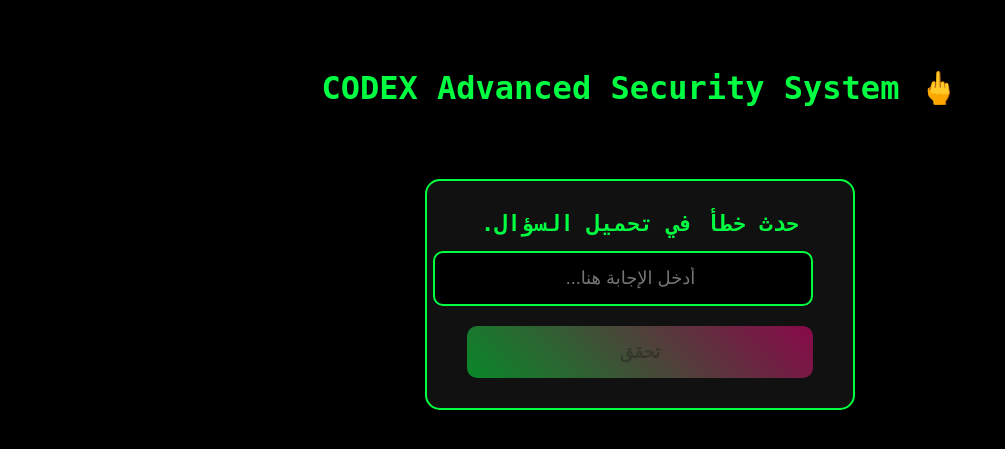
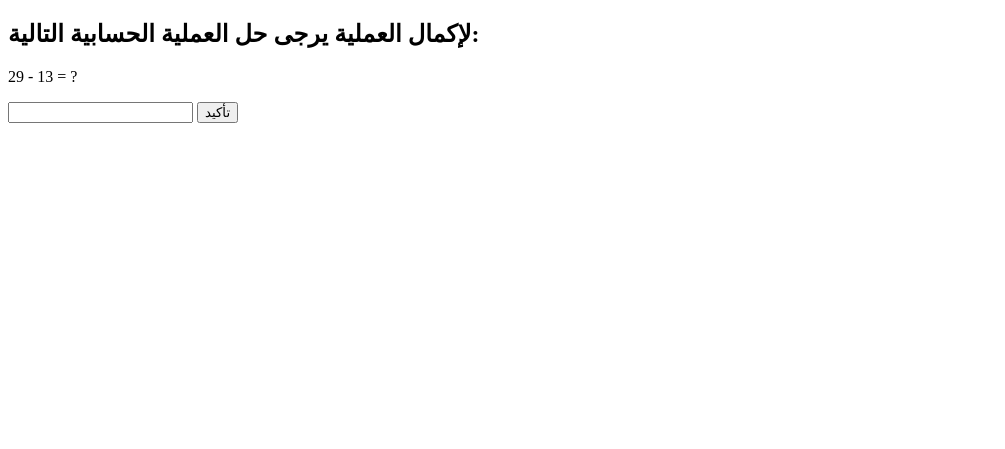
Before and after one commit to ouldahsenef-netizen/Codexpanel, a Flask app: page /security/challenge in a window 1280 px wide. Shown: the top 449 px of the page, without its empty margins (0-1005 px from the left). Run offline with Flask 2, Linux system fonts and the light colour scheme.

Commit message:
Update captcha.html

```diff
--- a/templates/captcha.html
+++ b/templates/captcha.html
@@ -1,165 +1,38 @@
 <!DOCTYPE html>
-<html lang="ar" dir="rtl">
+<html lang="ar">
 <head>
   <meta charset="UTF-8" />
-    <meta name="viewport" content="width=device-width, initial-scale=1" />
-    <title>🖕 CODEX Security Verification</title>
-    <style>
-        body {
-            background-color: #000;
-            color: #00ff41;
-            font-family: 'Fira Code', monospace;
-            text-align: center;
-            padding: 40px;
-        }
-        .challenge-box {
-            background: #111;
-            border: 2px solid #00ff41;
-            border-radius: 15px;
-            display: inline-block;
-            padding: 30px 40px;
-            margin-top: 50px;
-            max-width: 400px;
-        }
-        input.challenge-input {
-            width: 100%;
-            font-size: 18px;
-            padding: 15px;
-            margin-top: 15px;
-            background: #000;
-            color: #0f0;
-            border: 2px solid #00ff41;
-            border-radius: 10px;
-            text-align: center;
-        }
-        button.verify-btn {
-            margin-top: 20px;
-            width: 100%;
-            font-size: 18px;
-            padding: 15px;
-            background: linear-gradient(45deg, #00ff41, #ff0080);
-            border: none;
-            border-radius: 10px;
-            cursor: pointer;
-            font-weight: bold;
-        }
-        button.verify-btn:disabled {
-            opacity: 0.5;
-            cursor: not-allowed;
-        }
-        .error-message {
-            margin-top: 20px;
-            color: #ff0080;
-            font-weight: bold;
-        }
-        .success-message {
-            margin-top: 20px;
-            color: #00ff41;
-            font-weight: bold;
-        }
-    </style>
+  <title>التحقق الأمني - كابتشا</title>
 </head>
 <body>
-    <h1>🖕 CODEX Advanced Security System</h1>
-    <div class="challenge-box">
-        <div id="challenge-question" style="font-size: 22px; font-weight: bold;">تحميل السؤال...</div>
-        <input type="number" id="answer-input" class="challenge-input" placeholder="أدخل الإجابة هنا..." />
-        <button id="verify-btn" class="verify-btn">تحقق</button>
-        <div id="message" class="error-message" style="display:none;"></div>
-    </div>
-
+  <h2>لإكمال العملية يرجى حل العملية الحسابية التالية:</h2>
+  <form action="/api/security/verify-human" method="post" onsubmit="return submitCaptcha(event)">
+    <p>{{ question }}</p>
+    <input type="number" id="answer" name="answer" required />
+    <button type="submit">تأكيد</button>
+  </form>
+  <p id="result"></p>
   <script>
-    const verifyBtn = document.getElementById('verify-btn');
-    const answerInput = document.getElementById('answer-input');
-    const messageDiv = document.getElementById('message');
-    const questionDiv = document.getElementById('challenge-question');
-
-    let question = "";
-    let attempts = 0;
-    const maxAttempts = 3;
-    let userAgent = navigator.userAgent;
-
-    async function loadChallenge() {
-        try {
-            const res = await fetch('/api/security/generate-challenge');
-            if (res.ok) {
-                const data = await res.json();
-                question = data.question;
-                questionDiv.textContent = `حل المعادلة: ${question}`;
-                answerInput.value = "";
-                messageDiv.style.display = "none";
-                verifyBtn.disabled = false;
-            } else {
-                questionDiv.textContent = "حدث خطأ في تحميل السؤال.";
-                verifyBtn.disabled = true;
-            }
-        } catch {
-            questionDiv.textContent = "فشل في تحميل السؤال.";
-            verifyBtn.disabled = true;
-        }
-    }
-
-    async function verifyAnswer() {
-        let answer = answerInput.value.trim();
-        if (answer === "") {
-            showMessage("الرجاء إدخال الإجابة", true);
-            return;
-        }
-        verifyBtn.disabled = true;
-
-        try {
-            const res = await fetch('/api/security/verify-human', {
+    async function submitCaptcha(event) {
+      event.preventDefault();
+      const answer = document.getElementById('answer').value;
+      const response = await fetch('/api/security/verify-human', {
         method: 'POST',
-                headers: {
-                    'Content-Type': 'application/json'
-                },
-                body: JSON.stringify({
-                    answer: answer,
-                    user_agent: userAgent,
-                    attempts: attempts
-                })
+        headers: { 'Content-Type': 'application/json' },
+        body: JSON.stringify({ answer }),
       });
-            const data = await res.json();
-
-            if (res.ok && data.success) {
-                showMessage(data.message, false);
+      const data = await response.json();
+      const resultEl = document.getElementById('result');
+      if (data.success) {
+        resultEl.textContent = data.message + ', سيتم تحويلك الآن...';
         setTimeout(() => {
-                    window.location.href = '/admin/login';  // إعادة التوجيه لصفحة تسجيل دخول الأدمن
+          window.location.href = '/admin/login';
         }, 1500);
       } else {
-                attempts++;
-                if(attempts >= maxAttempts){
-                    showMessage("تجاوزت عدد المحاولات المسموح به. سيتم حظرك مؤقتًا.", true);
-                    verifyBtn.disabled = true;
-                    setTimeout(() => {
-                        window.location.href = '/security/blocked';
-                    }, 3000);
-                } else {
-                    showMessage(data.message || "الإجابة غير صحيحة، حاول مجددًا.", true);
-                    await loadChallenge();
+        resultEl.textContent = 'خطأ: ' + data.message;
       }
+      return false;
     }
-        } catch {
-            showMessage("حدث خطأ دراسي أثناء التحقق. حاول لاحقًا.", true);
-        } finally {
-            verifyBtn.disabled = false;
-        }
-    }
-
-    function showMessage(msg, isError) {
-        messageDiv.textContent = msg;
-        messageDiv.style.color = isError ? '#ff0040' : '#00ff41';
-        messageDiv.style.display = 'block';
-    }
-
-    verifyBtn.addEventListener('click', verifyAnswer);
-    answerInput.addEventListener('keypress', (e) => {
-        if (e.key === 'Enter') {
-            verifyAnswer();
-        }
-    });
-
-    loadChallenge();
   </script>
 </body>
 </html>
```
Lines whose indentation alone changed are shown as unchanged.
